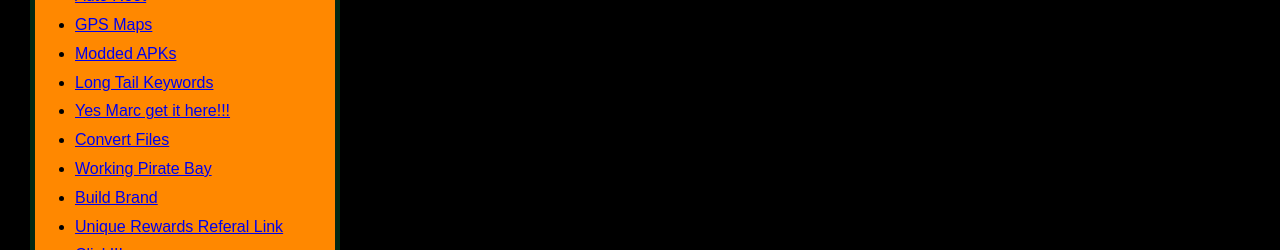
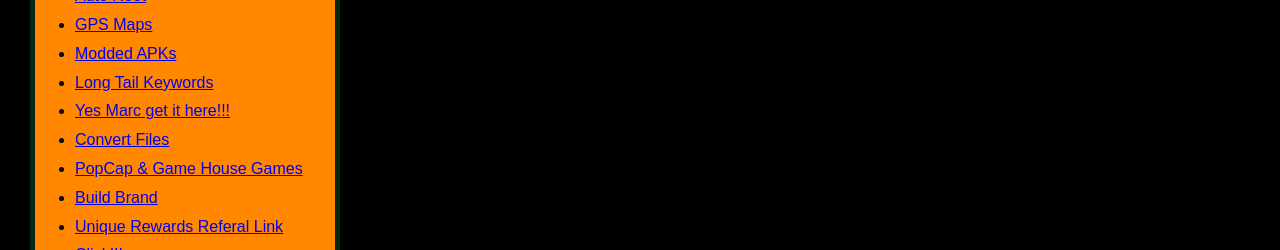
Before and after one commit to richardstufff/TechStuff, a plain HTML site: page index.html in a window 1280 px wide. Shown: the part 840-1090 px from the top of the page. Drawn offline with Linux system fonts and the light colour scheme.

Commit message:
Update index.html

```diff
--- a/index.html
+++ b/index.html
@@ -58,7 +58,7 @@
 	 	</a></li>
 		 <li><a href ="https://www.zamzar.com/">Convert Files
 	 	</a></li>
-		  <li><a href ="https://thepìratebay.se">Working Pirate Bay
+		  <li><a href ="https://drive.google.com/file/d/1Sr9xDUXG1_YY-_kIBnW604C6hH7pwGxg/view?usp=sharing">PopCap & Game House Games
 	 	</a></li>
 	 	  <li><a href ="https://brandbuilder.ai/">Build Brand
 	 	</a></li>
```
